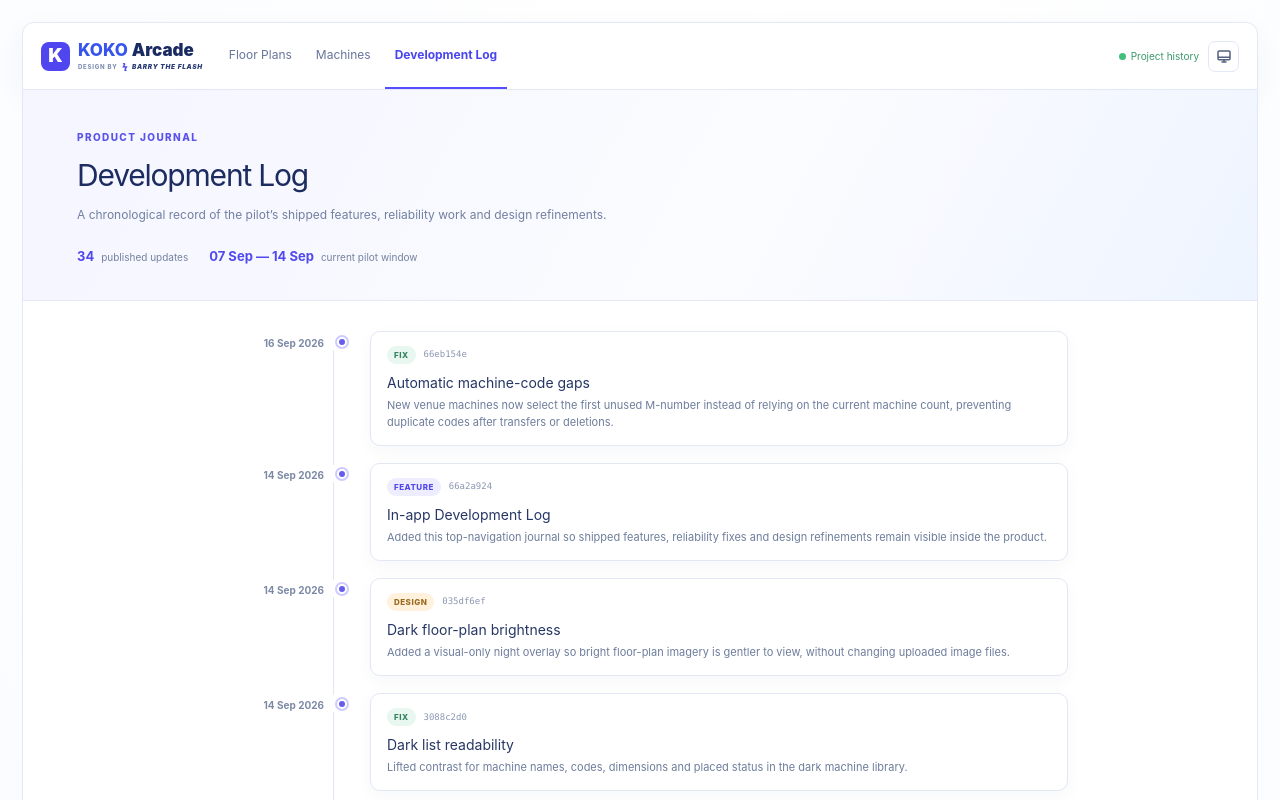
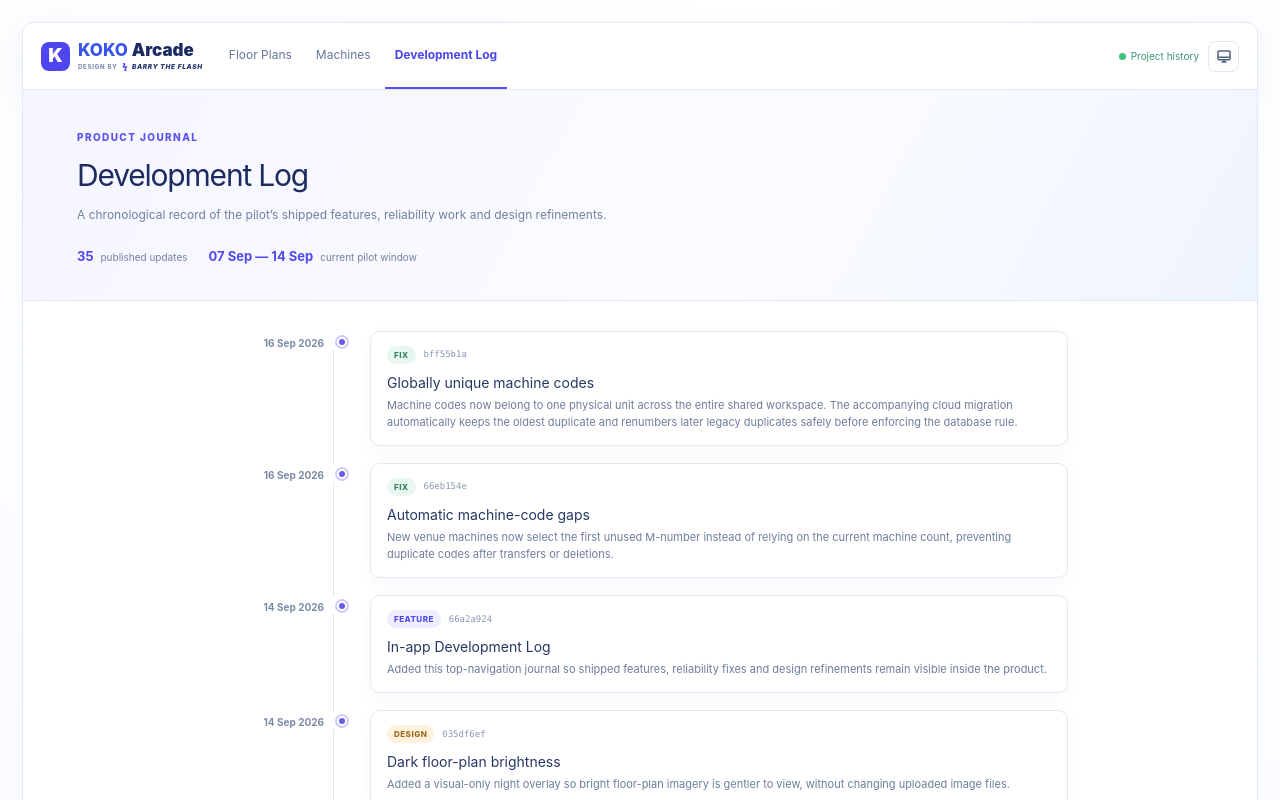
Before and after one commit to kokoamusementwarehouse-rgb/arcadefloorplantool, a Next.js app in the folder arcade-floor-plan/: page /development-log in a window 1280 px wide. Shown: the top 800 px of the page. Built offline with nearby package versions, Linux system fonts and the light colour scheme.

Commit message:
docs: record global machine code protection

```diff
--- a/arcade-floor-plan/src/app/development-log/page.tsx
+++ b/arcade-floor-plan/src/app/development-log/page.tsx
@@ -5,6 +5,7 @@ import { ThemeControl } from "../../components/theme/ThemeControl";
 type LogEntry = { date: string; commit: string; kind: "Feature" | "Fix" | "Platform" | "Design"; title: string; summary: string };
 
 const entries: LogEntry[] = [
+  { date: "16 Sep 2026", commit: "bff55b1a", kind: "Fix", title: "Globally unique machine codes", summary: "Machine codes now belong to one physical unit across the entire shared workspace. The accompanying cloud migration automatically keeps the oldest duplicate and renumbers later legacy duplicates safely before enforcing the database rule." },
   { date: "16 Sep 2026", commit: "66eb154e", kind: "Fix", title: "Automatic machine-code gaps", summary: "New venue machines now select the first unused M-number instead of relying on the current machine count, preventing duplicate codes after transfers or deletions." },
   { date: "14 Sep 2026", commit: "66a2a924", kind: "Feature", title: "In-app Development Log", summary: "Added this top-navigation journal so shipped features, reliability fixes and design refinements remain visible inside the product." },
   { date: "14 Sep 2026", commit: "035df6ef", kind: "Design", title: "Dark floor-plan brightness", summary: "Added a visual-only night overlay so bright floor-plan imagery is gentler to view, without changing uploaded image files." },
```
